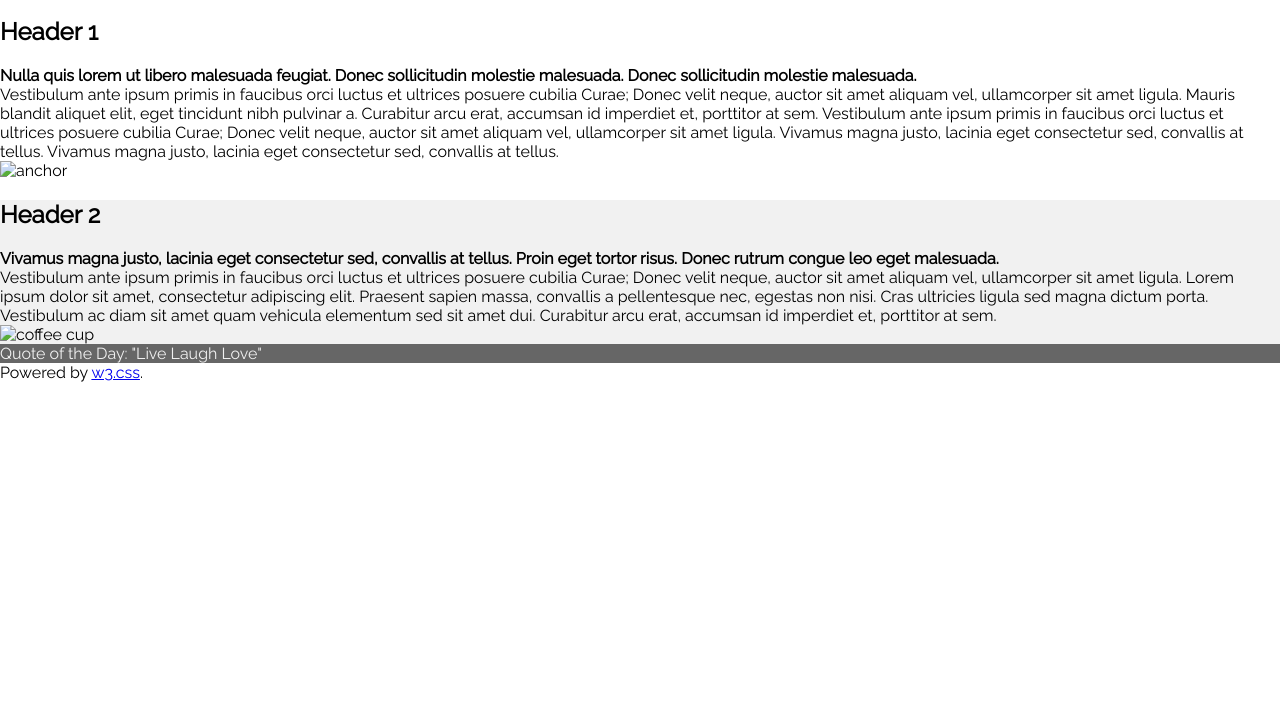
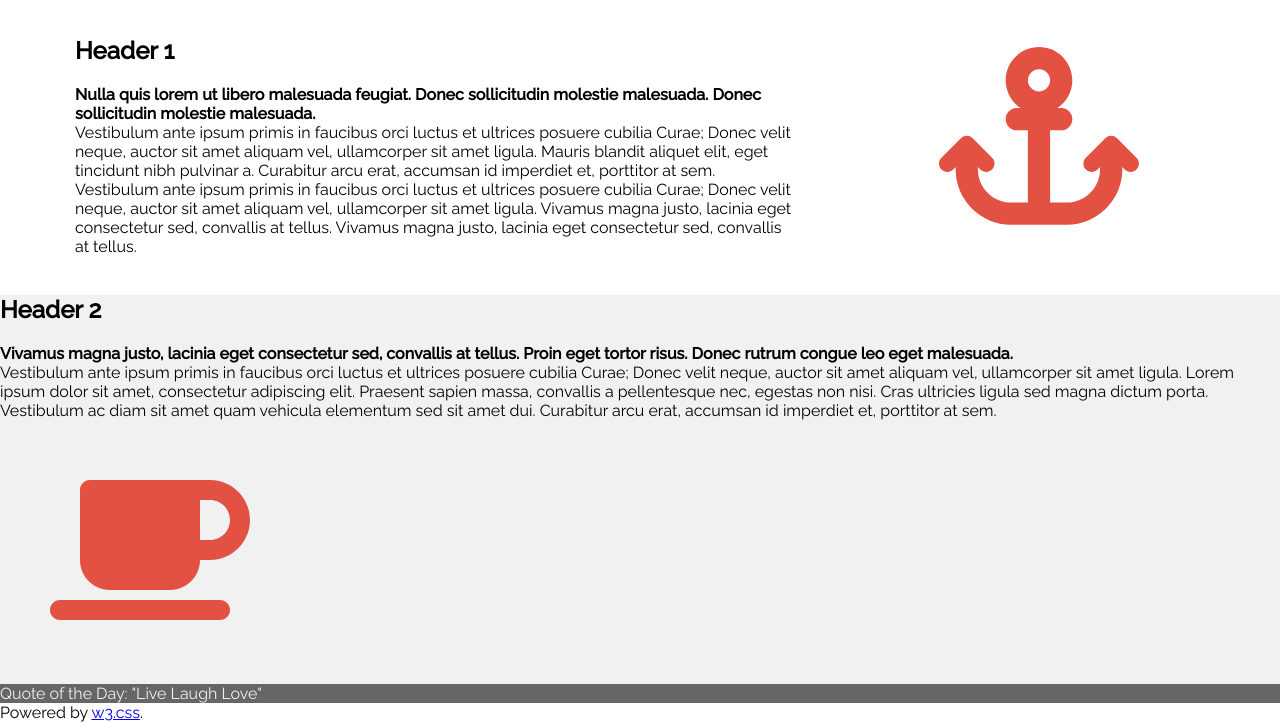
Before and after one commit to kayleechristine/extra-exercises, a website: page generic-business.html in a window 1280 px wide. Shown: the part 175-897 px from the top of the page. Before the commit the page ends 800 px from the top, so only its background shows below. Drawn offline with Linux system fonts and the light colour scheme.

Commit message:
working on section spacing

```diff
--- a/css/generic-business.css
+++ b/css/generic-business.css
@@ -17,9 +17,28 @@ nav {
     background: var(--main);
     color: var(--light);
 }
-.section-1 {}
+.section-1 {
+    display: flex;
+    justify-content: space-evenly;
+    align-items: center;
+}
+.content-1 {
+    width: 60%;
+    padding-left: 75px;
+    margin: 0 auto;
+}
+.img-1 {
+    width: 40%;
+    display: flex;
+    justify-content: center;
+}
 .section-2 {
     background: var(--light);
+}
+svg {
+    width: 200px;
+    fill: var(--main);
+    padding: 50px;
 }
 .quote {
     background: var(--dark);
--- a/generic-business.html
+++ b/generic-business.html
@@ -10,7 +10,7 @@
   <!--Google Fonts-->
   <link rel="preconnect" href="https://fonts.googleapis.com">
   <link rel="preconnect" href="https://fonts.gstatic.com" crossorigin>
-  <link href="https://fonts.googleapis.com/css2?family=Raleway:wght@400&display=swap" rel="stylesheet">
+  <link href="https://fonts.googleapis.com/css2?family=Raleway:wght@400;500&display=swap" rel="stylesheet">
   <!--Custom CSS-->
   <link rel="stylesheet" href="css/generic-business.css">
 </head>
@@ -40,6 +40,7 @@
   </div>
 
   <div class="section-1">
+    <div class="content-1">
       <h2>Header 1</h2>
       <p><strong>
         Nulla quis lorem ut libero malesuada feugiat. Donec sollicitudin molestie malesuada. Donec sollicitudin molestie malesuada.
@@ -47,7 +48,10 @@
       <p>
         Vestibulum ante ipsum primis in faucibus orci luctus et ultrices posuere cubilia Curae; Donec velit neque, auctor sit amet aliquam vel, ullamcorper sit amet ligula. Mauris blandit aliquet elit, eget tincidunt nibh pulvinar a. Curabitur arcu erat, accumsan id imperdiet et, porttitor at sem. Vestibulum ante ipsum primis in faucibus orci luctus et ultrices posuere cubilia Curae; Donec velit neque, auctor sit amet aliquam vel, ullamcorper sit amet ligula. Vivamus magna justo, lacinia eget consectetur sed, convallis at tellus. Vivamus magna justo, lacinia eget consectetur sed, convallis at tellus.
       </p>
-    <img src="" alt="anchor">
+    </div>
+    <div class="img-1">
+      <svg xmlns="http://www.w3.org/2000/svg" viewBox="0 0 576 512"><path d="M256 96c0-17.7 14.3-32 32-32s32 14.3 32 32s-14.3 32-32 32s-32-14.3-32-32zm85.1 80C367 158.8 384 129.4 384 96c0-53-43-96-96-96s-96 43-96 96c0 33.4 17 62.8 42.9 80H224c-17.7 0-32 14.3-32 32s14.3 32 32 32h32V448H208c-53 0-96-43-96-96v-6.1l7 7c9.4 9.4 24.6 9.4 33.9 0s9.4-24.6 0-33.9L97 263c-9.4-9.4-24.6-9.4-33.9 0L7 319c-9.4 9.4-9.4 24.6 0 33.9s24.6 9.4 33.9 0l7-7V352c0 88.4 71.6 160 160 160h80 80c88.4 0 160-71.6 160-160v-6.1l7 7c9.4 9.4 24.6 9.4 33.9 0s9.4-24.6 0-33.9l-56-56c-9.4-9.4-24.6-9.4-33.9 0l-56 56c-9.4 9.4-9.4 24.6 0 33.9s24.6 9.4 33.9 0l7-7V352c0 53-43 96-96 96H320V240h32c17.7 0 32-14.3 32-32s-14.3-32-32-32H341.1z"/></svg>
+    </div>
   </div>
 
   <div class="section-2">
@@ -58,7 +62,7 @@
     <p>
       Vestibulum ante ipsum primis in faucibus orci luctus et ultrices posuere cubilia Curae; Donec velit neque, auctor sit amet aliquam vel, ullamcorper sit amet ligula. Lorem ipsum dolor sit amet, consectetur adipiscing elit. Praesent sapien massa, convallis a pellentesque nec, egestas non nisi. Cras ultricies ligula sed magna dictum porta. Vestibulum ac diam sit amet quam vehicula elementum sed sit amet dui. Curabitur arcu erat, accumsan id imperdiet et, porttitor at sem.
     </p>
-    <img src="" alt="coffee cup">
+    <svg xmlns="http://www.w3.org/2000/svg" viewBox="0 0 640 512"><path d="M96 64c0-17.7 14.3-32 32-32H448h64c70.7 0 128 57.3 128 128s-57.3 128-128 128H480c0 53-43 96-96 96H192c-53 0-96-43-96-96V64zM480 224h32c35.3 0 64-28.7 64-64s-28.7-64-64-64H480V224zM32 416H544c17.7 0 32 14.3 32 32s-14.3 32-32 32H32c-17.7 0-32-14.3-32-32s14.3-32 32-32z"/></svg>
   </div>
 
   <div class="quote">
```
Lines whose indentation alone changed are shown as unchanged.
